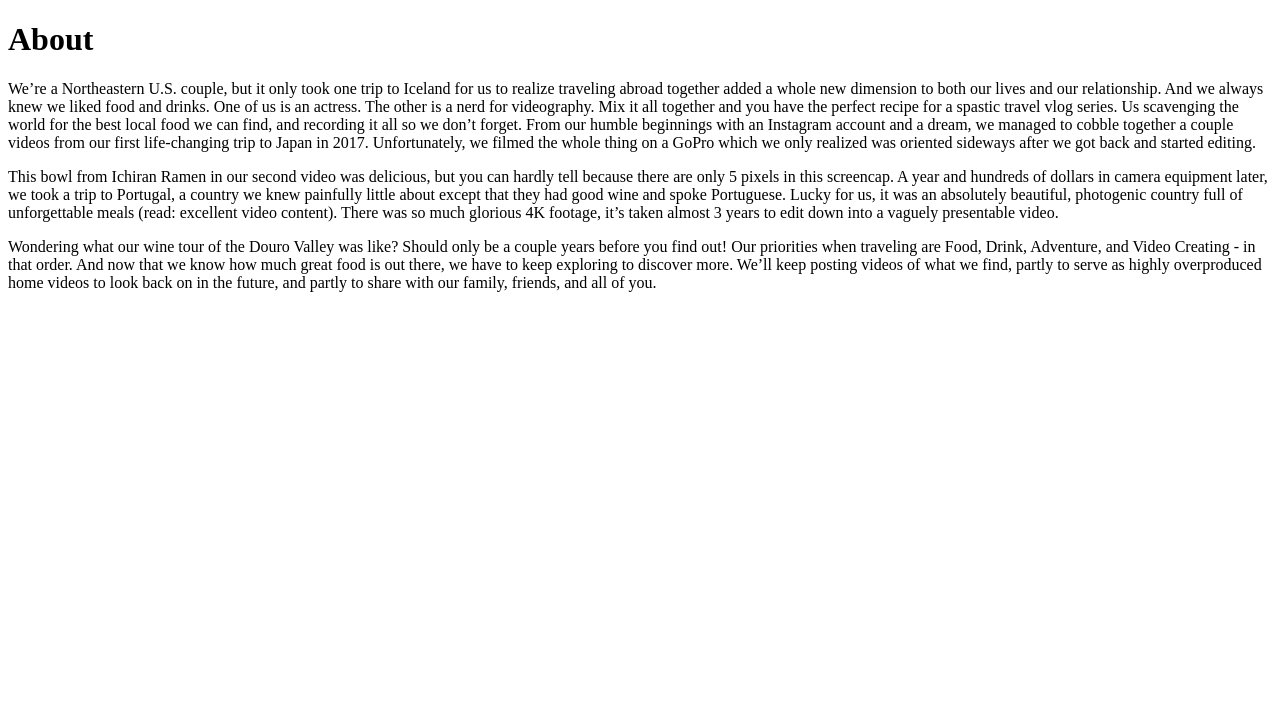
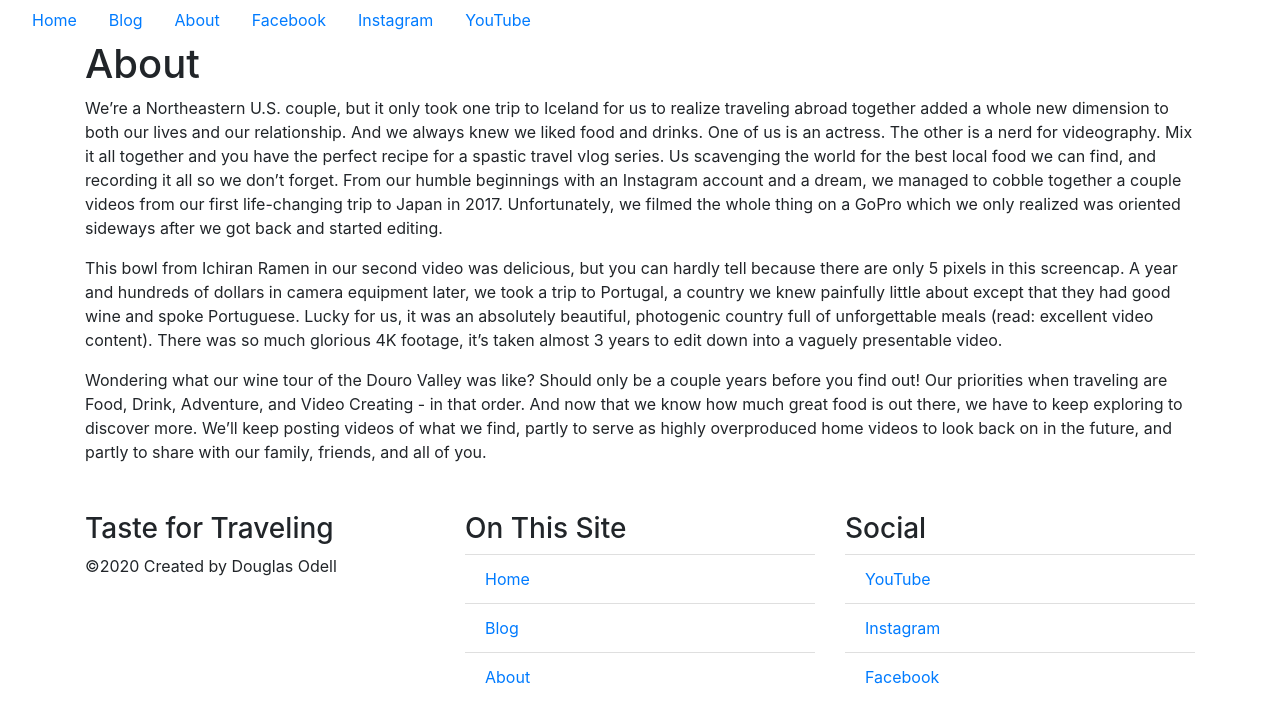
Before and after one commit to taste-for-traveling/taste-for-traveling, a Gatsby site: page /about in a window 1280 px wide. Built offline with nearby package versions, Linux system fonts and the light colour scheme; Gatsby itself is replaced by a stand-in of ours.

Commit message:
Created shared site header

```diff
--- /dev/null
+++ b/src/components/footer.js
@@ -0,0 +1,36 @@
+import React from 'react'
+import { Container, Row, Col, ListGroup } from 'react-bootstrap'
+import { Link } from 'gatsby'
+
+ const Footer = () => {
+     return(
+         <footer>
+             <Container className="my-5">
+                <Row>
+                    <Col>
+                        <h3>Taste for Traveling</h3>
+                        <p>&copy;2020 Created by Douglas Odell</p>
+                    </Col>
+                    <Col>
+                        <h3>On This Site</h3>
+                        <ListGroup variant="flush">
+                            <ListGroup.Item><Link to="/">Home</Link></ListGroup.Item>
+                            <ListGroup.Item><Link to="/blog">Blog</Link></ListGroup.Item>
+                            <ListGroup.Item><Link to="/about">About</Link></ListGroup.Item>
+                        </ListGroup>
+                    </Col>
+                    <Col>
+                        <h3>Social</h3>
+                        <ListGroup variant="flush">
+                            <ListGroup.Item><a href="https://www.youtube.com/channel/UC2cpbcMO2louHxVZob43iEw" target="_blank">YouTube</a></ListGroup.Item>
+                            <ListGroup.Item><a href="https://www.instagram.com/tastefortraveling/" target="_blank">Instagram</a></ListGroup.Item>
+                            <ListGroup.Item><a href="https://www.facebook.com/TasteforTraveling/" target="_blank">Facebook</a></ListGroup.Item>
+                        </ListGroup>
+                    </Col>
+                </Row>
+             </Container>
+         </footer>
+     )
+ }
+
+ export default Footer
--- /dev/null
+++ b/src/components/header.js
@@ -0,0 +1,28 @@
+import React from 'react'
+import { Navbar, Nav } from 'react-bootstrap'
+import { Link } from 'gatsby'
+
+const Header = () => {
+    return (
+        <header>
+            <link
+                rel="stylesheet"
+                href="https://maxcdn.bootstrapcdn.com/bootstrap/4.3.1/css/bootstrap.min.css"
+                integrity="sha384-ggOyR0iXCbMQv3Xipma34MD+dH/1fQ784/j6cY/iJTQUOhcWr7x9JvoRxT2MZw1T"
+                crossorigin="anonymous"
+            />
+            <Navbar bg="transparent" expand="lg">
+                <Nav>
+                    <Nav.Item as="nav-link"><Link to="/" className="m-3">Home</Link></Nav.Item>
+                    <Nav.Item as="nav-link"><Link to="/blog" className="m-3">Blog</Link></Nav.Item>
+                    <Nav.Item as="nav-link"><Link to="/about" className="m-3">About</Link></Nav.Item>
+                    <Nav.Item as="nav-link"><a href="https://www.facebook.com/TasteforTraveling/" target="_blank" className="m-3">Facebook</a></Nav.Item>
+                    <Nav.Item as="nav-link"><a href="https://www.instagram.com/tastefortraveling/" target="_blank" className="m-3">Instagram</a></Nav.Item>
+                    <Nav.Item as="nav-link"><a href="https://www.instagram.com/tastefortraveling/" target="_blank" className="m-3">YouTube</a></Nav.Item>
+                </Nav>
+            </Navbar>
+        </header>
+    )
+}
+
+export default Header
--- a/src/pages/about.js
+++ b/src/pages/about.js
@@ -1,14 +1,21 @@
 import React from 'react'
+import Header from '../components/header'
+import Footer from '../components/footer'
+import { Container } from 'react-bootstrap'
 
 const AboutPage = () => {
     return(
         <div>
-            <h1>About</h1>
-            <p>We&rsquo;re a Northeastern U.S. couple, but it only took one trip to Iceland for us to realize traveling abroad together added a whole new dimension to both our lives and our relationship. And we always knew we liked food and drinks. One of us is an actress. The other is a nerd for videography. Mix it all together and you have the perfect recipe for a spastic travel vlog series. Us scavenging the world for the best local food we can find, and recording it all so we don&rsquo;t forget.  From our humble beginnings with an Instagram account and a dream, we managed to cobble together a couple videos from our first life-changing trip to Japan in 2017. Unfortunately, we filmed the whole thing on a GoPro which we only realized was oriented sideways after we got back and started editing.</p>
+            <Header />
+            <Container>
+                <h1>About</h1>
+                <p>We&rsquo;re a Northeastern U.S. couple, but it only took one trip to Iceland for us to realize traveling abroad together added a whole new dimension to both our lives and our relationship. And we always knew we liked food and drinks. One of us is an actress. The other is a nerd for videography. Mix it all together and you have the perfect recipe for a spastic travel vlog series. Us scavenging the world for the best local food we can find, and recording it all so we don&rsquo;t forget.  From our humble beginnings with an Instagram account and a dream, we managed to cobble together a couple videos from our first life-changing trip to Japan in 2017. Unfortunately, we filmed the whole thing on a GoPro which we only realized was oriented sideways after we got back and started editing.</p>
 
-<p>This bowl from Ichiran Ramen in our second video was delicious, but you can hardly tell because there are only 5 pixels in this screencap. A year and hundreds of dollars in camera equipment later, we took a trip to Portugal, a country we knew painfully little about except that they had good wine and spoke Portuguese. Lucky for us, it was an absolutely beautiful, photogenic country full of unforgettable meals (read: excellent video content). There was so much glorious 4K footage, it&rsquo;s taken almost 3 years to edit down into a vaguely presentable video.</p>
+                <p>This bowl from Ichiran Ramen in our second video was delicious, but you can hardly tell because there are only 5 pixels in this screencap. A year and hundreds of dollars in camera equipment later, we took a trip to Portugal, a country we knew painfully little about except that they had good wine and spoke Portuguese. Lucky for us, it was an absolutely beautiful, photogenic country full of unforgettable meals (read: excellent video content). There was so much glorious 4K footage, it&rsquo;s taken almost 3 years to edit down into a vaguely presentable video.</p>
 
-<p>Wondering what our wine tour of the Douro Valley was like? Should only be a couple years before you find out! Our priorities when traveling are Food, Drink, Adventure, and Video Creating - in that order. And now that we know how much great food is out there, we have to keep exploring to discover more. We&rsquo;ll keep posting videos of what we find, partly to serve as highly overproduced home videos to look back on in the future, and partly to share with our family, friends, and all of you.</p>
+                <p>Wondering what our wine tour of the Douro Valley was like? Should only be a couple years before you find out! Our priorities when traveling are Food, Drink, Adventure, and Video Creating - in that order. And now that we know how much great food is out there, we have to keep exploring to discover more. We&rsquo;ll keep posting videos of what we find, partly to serve as highly overproduced home videos to look back on in the future, and partly to share with our family, friends, and all of you.</p>
+            </Container>
+            <Footer />
         </div>
     )
 }
```
Also changed, not shown: src/pages/blog.js (+10 -2 lines), src/pages/index.js (+10 -16 lines).
